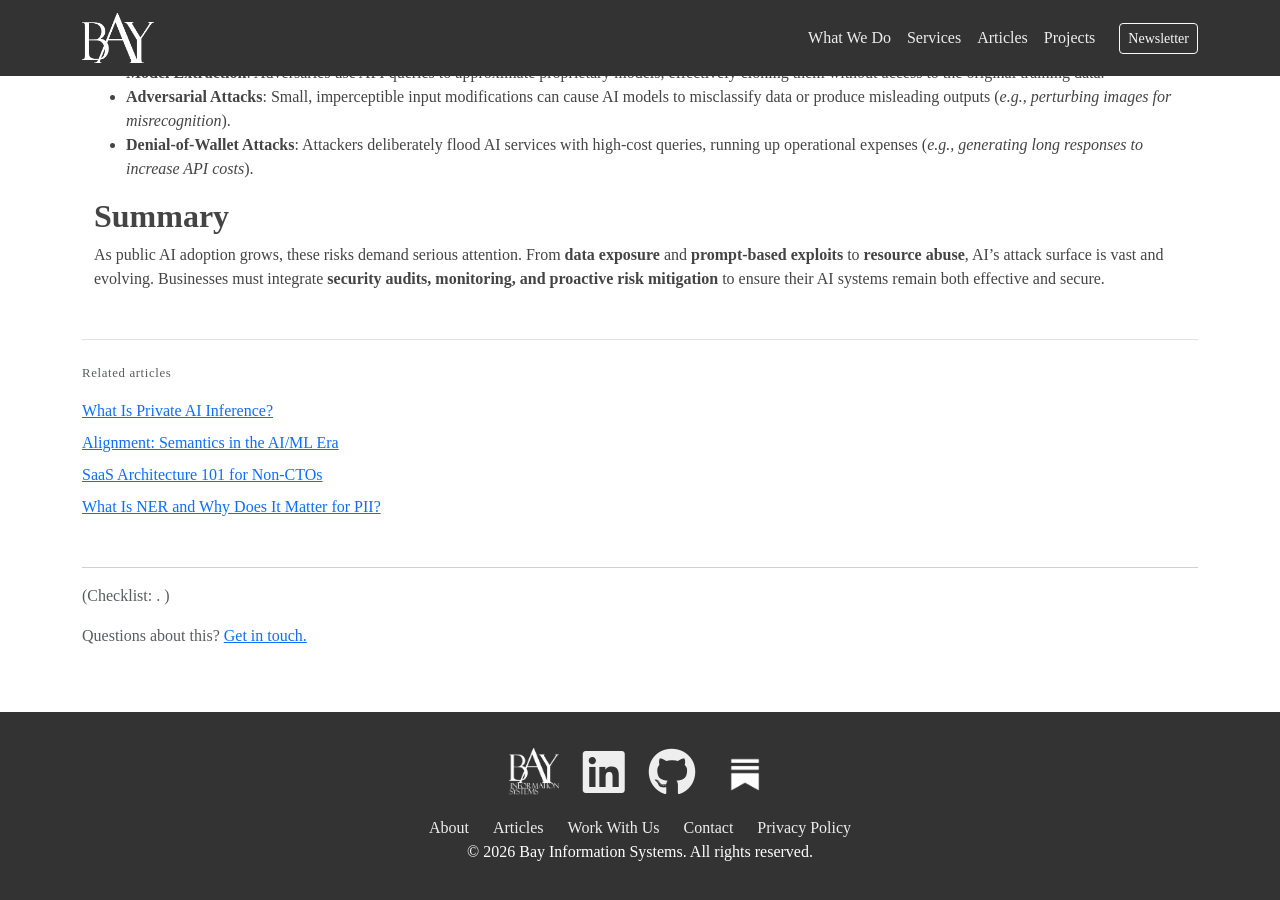
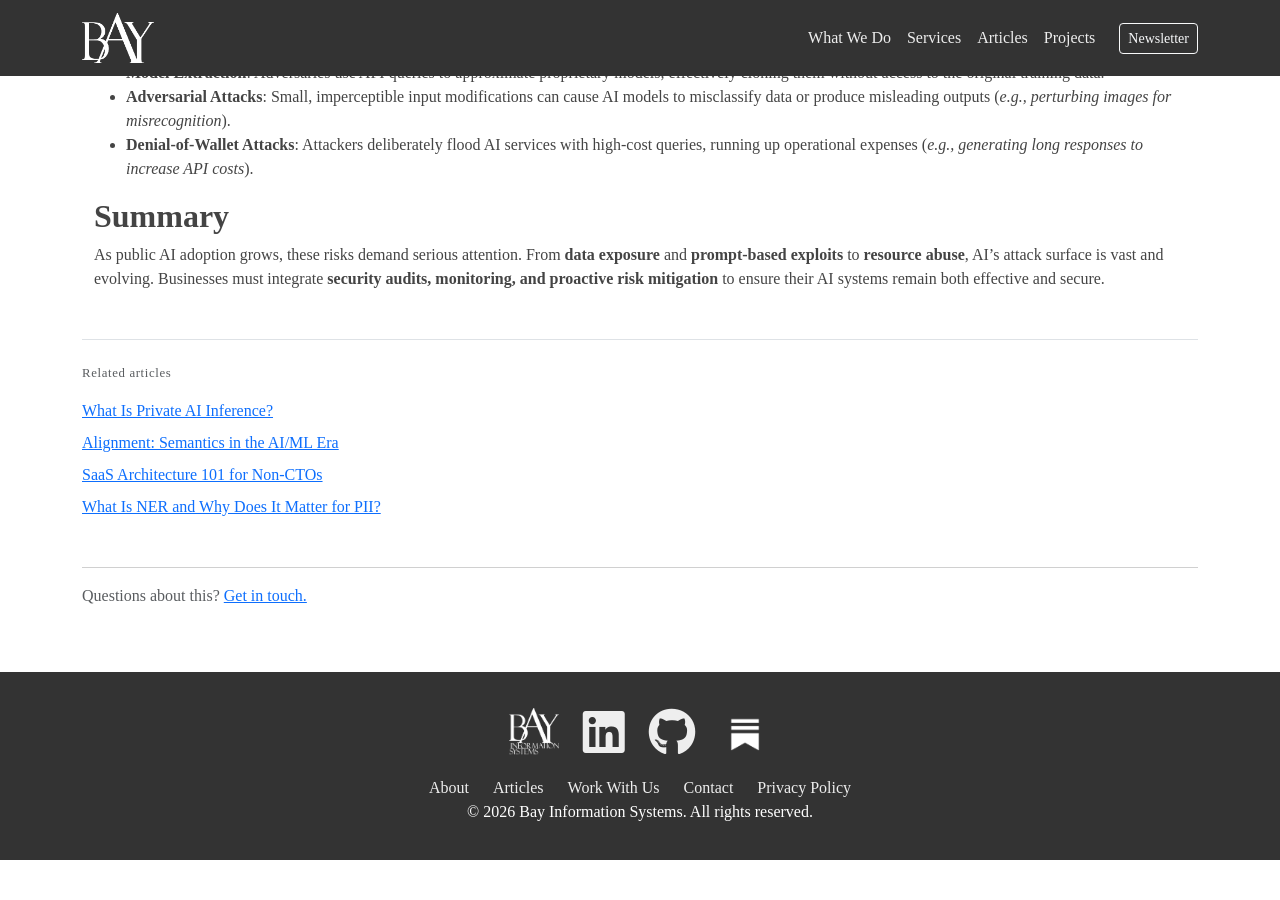
Before and after one commit to bayinfosys/bayinfosys.github.io, a Jekyll site: the page built from _posts/2026-01-01-09-data-risks.md, in a window 1280 px wide and 900 px high, scrolled down 857 px. Built offline with Jekyll 4.4.1, drawn with Linux system fonts in a browser that asks for light colours; after the commit the page ends 1717 px from its top, so only the background shows below that.

Commit message:
fix: article omit checklist link if cta undefined

```diff
--- a/_layouts/article.html
+++ b/_layouts/article.html
@@ -33,9 +33,10 @@ layout: default
   {% include related.html %}
 
   <hr id="article-end" class="mt-5">
+
   {% if page.cta %}
   {% assign cl = site.checklists | where: "slug", page.cta | first %}
-  <p class="text-muted">(Checklist: <a href="{{ cl.url }}">{{ cl.title }}</a>. {{ cl.description }})</p>
+  {% if cl %}<p class="text-muted">(Checklist: <a href="{{ cl.url }}">{{ cl.title }}</a>. {{ cl.description }})</p>{% endif %}
   {% endif %}
   <p class="text-muted">Questions about this? <a href="/contact.html">Get in touch.</a></p>
 </main>
```
